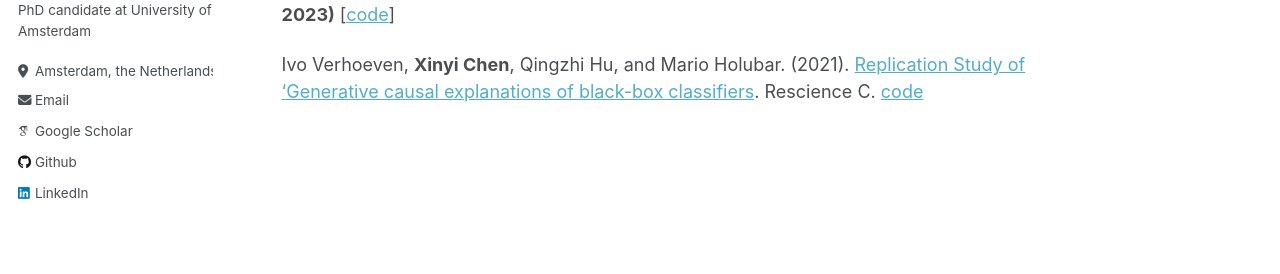
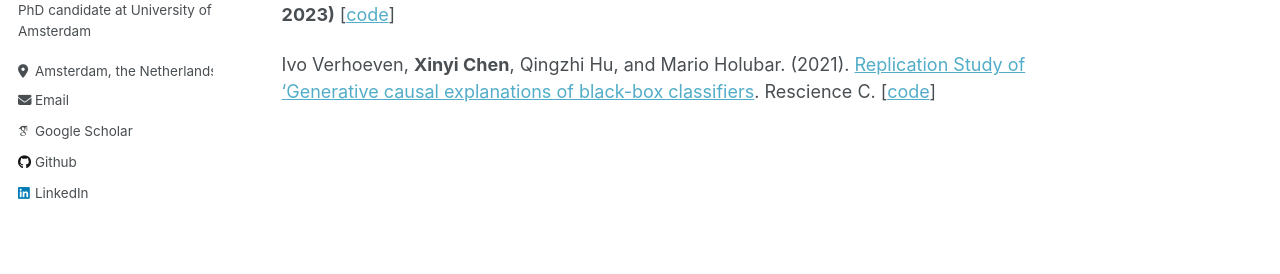
Before and after one commit to shin-ee-chen/shin-ee-chen.github.io, a Jekyll site: the page built from _pages/about.md, in a window 1280 px wide and 900 px high, scrolled down 576 px. Shown: the part 373-647 px from the top of the window. Built offline with Jekyll 4.4.1, drawn with Linux system fonts in a browser that asks for light colours; some web fonts are replaced.

```diff
--- a/_pages/about.md
+++ b/_pages/about.md
@@ -24,4 +24,4 @@ Publications
 
 **Xinyi Chen**, Raquel Fernández, and Sandro Pezzelle. 2023. [The BLA Benchmark: Investigating Basic Language Abilities of Pre-Trained Multimodal Models](https://aclanthology.org/2023.emnlp-main.356/). In Proceedings of the 2023 Conference on Empirical Methods in Natural Language Processing. **(EMNLP 2023)** [[code](https://github.com/shin-ee-chen/BLA)]
 
-Ivo Verhoeven, **Xinyi Chen**, Qingzhi Hu, and Mario Holubar. (2021). [Replication Study of 'Generative causal explanations of black-box classifiers](https://rescience.github.io/bibliography/Verhoeven_2021.html). Rescience C. [code](https://github.com/shin-ee-chen/Generative-causal-explanations-of-black-box-classifiers)
+Ivo Verhoeven, **Xinyi Chen**, Qingzhi Hu, and Mario Holubar. (2021). [Replication Study of 'Generative causal explanations of black-box classifiers](https://rescience.github.io/bibliography/Verhoeven_2021.html). Rescience C. [[code](https://github.com/shin-ee-chen/Generative-causal-explanations-of-black-box-classifiers)]
```
